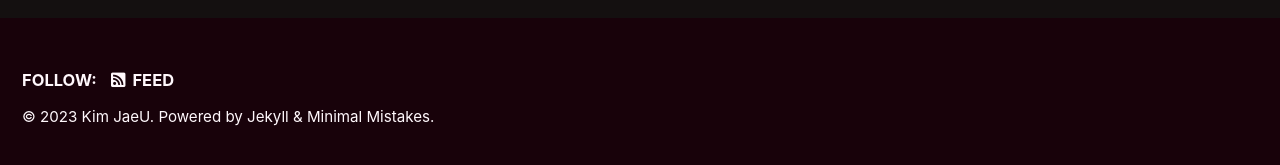
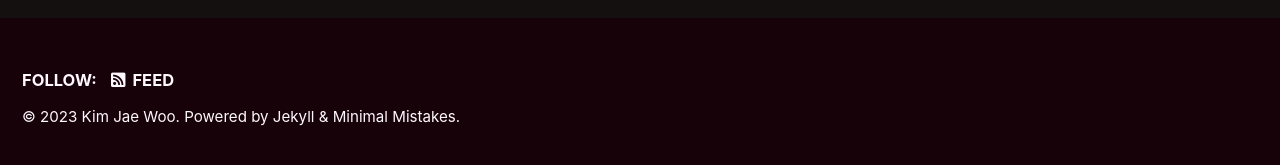
Before and after one commit to jaeg00l/jaeg00l.github.io, a Jekyll site: the page built from _pages/About.md, in a window 1280 px wide. Shown: the part 727-892 px from the top of the page. Built offline with Jekyll 4.4.1, drawn with Linux system fonts in a browser that asks for light colours; cached includes are drawn as plain includes.

Commit message:
new bio-photo

```diff
--- a/_config.yml
+++ b/_config.yml
@@ -19,7 +19,7 @@
 title                    : "jaeg00l.git.io"
 title_separator          : "-"
 subtitle                 : # site tagline that appears below site title in masthead
-name                     : "Kim JaeU"
+name                     : "Kim Jae Woo"
 description              : "개인 블로그"
 url                      : "https://jaeg00l.github.io"
 baseurl                  : # the subpath of your site, e.g. "/blog"
@@ -104,8 +104,8 @@
 
 # Site Author
 author:
-  name             : "Kim JaeU"
-  avatar           : /assets/images/qwer.jpeg"
+  name             : "Kim Jae Woo"
+  avatar           : /assets/images/bio-photo.jpg"
   bio              : "머지는 합병입니다"
   location         : "South Korea, Asia"
   email            : "jw077023@gmail.com"
```
Also changed, not shown: assets/images/bio-photo.jpg (added), assets/images/qwer.JPEG (deleted).
